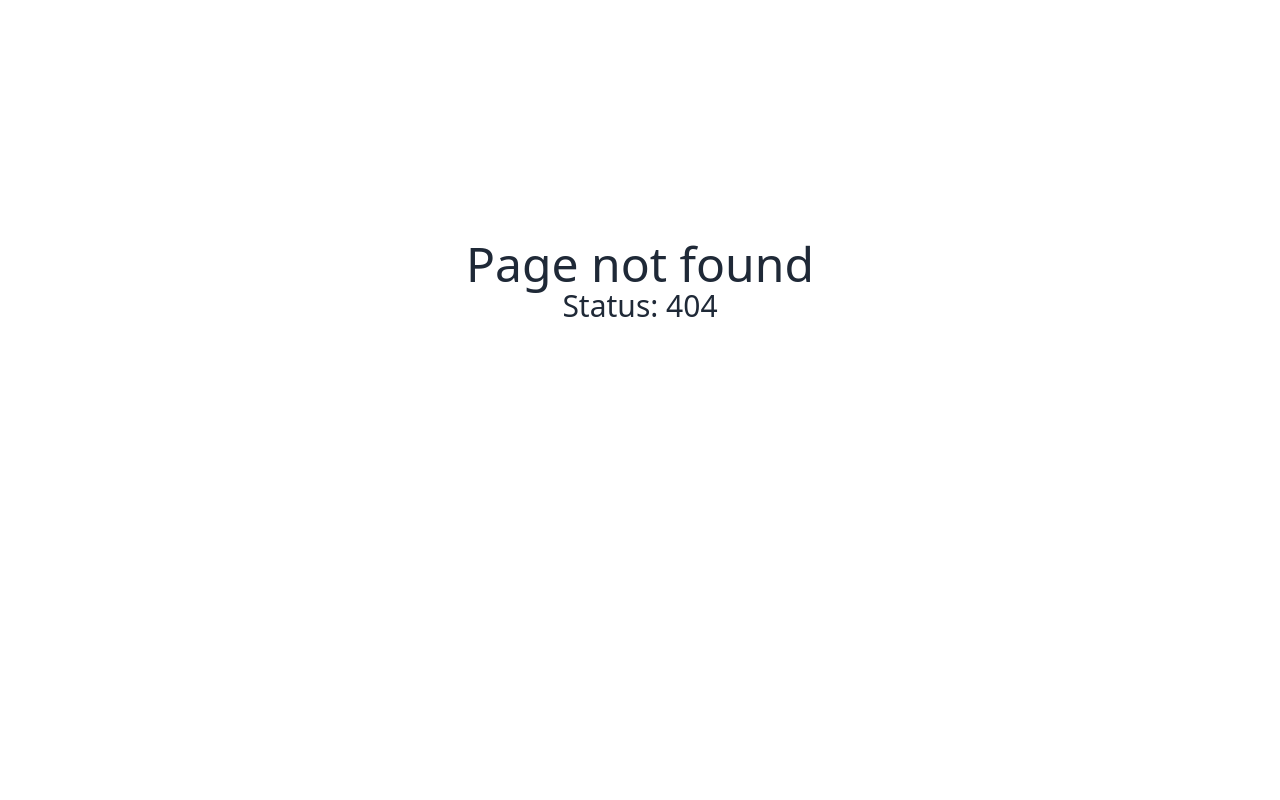
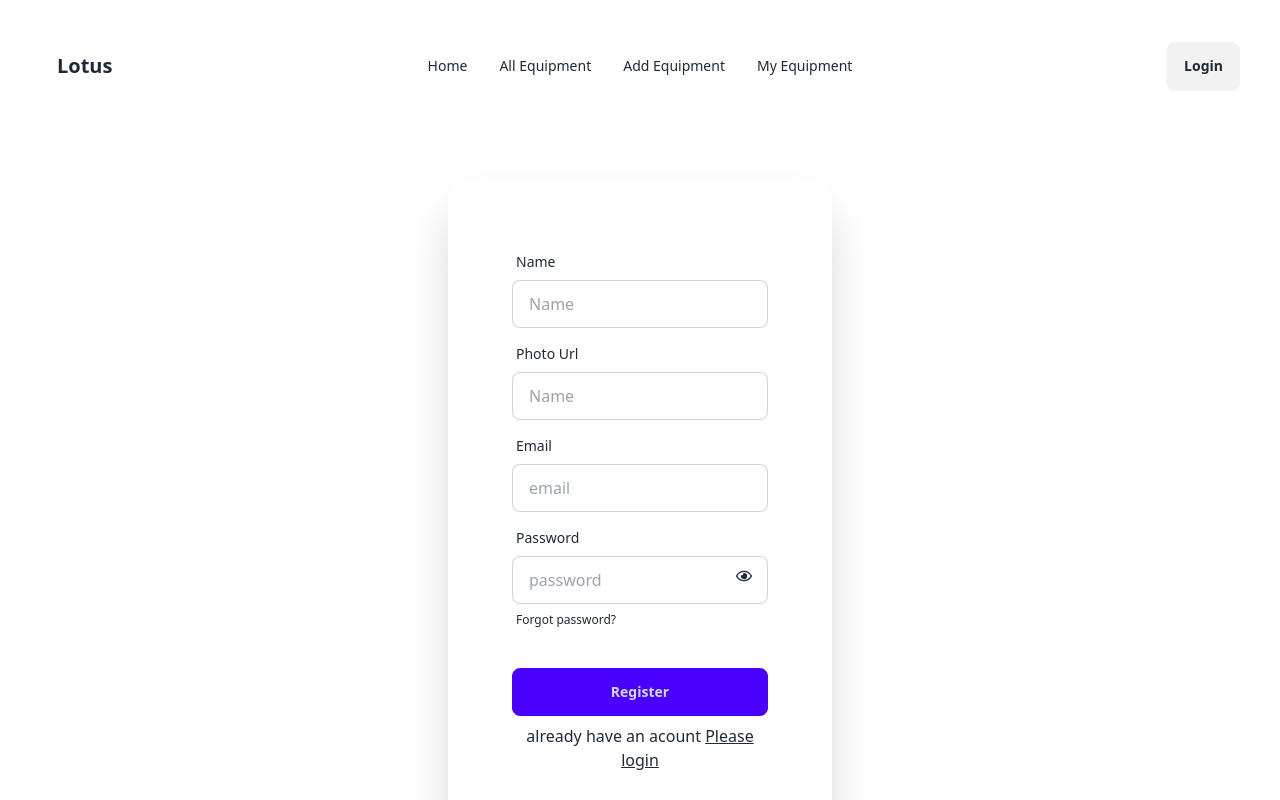
Before and after one commit to mosiur73/a10-client-side-sport-store, a React (Vite) app: page /register in a window 1280 px wide. Before the commit this address had no page. Shown: the top 800 px of the page. Built offline with nearby package versions, Linux system fonts and the light colour scheme.

Commit message:
footer complate

```diff
--- a/package.json
+++ b/package.json
@@ -14,6 +14,7 @@
     "match-sorter": "^8.0.0",
     "react": "^18.3.1",
     "react-dom": "^18.3.1",
+    "react-icons": "^5.4.0",
     "react-router-dom": "^7.0.2",
     "sort-by": "^1.2.0"
   },
--- a/src/Utills/router.jsx
+++ b/src/Utills/router.jsx
@@ -3,6 +3,7 @@ import MainLayout from "../component/MainLayout/MainLayout";
 import Home from "../component/Home/Home";
 import ErrorPage from "../component/ErrorPage/ErrorPage";
 import Login from "../component/Login/Login";
+import SignUp from "../component/SignUp/SignUp";
 
 
 const router=createBrowserRouter([
@@ -18,6 +19,10 @@ const router=createBrowserRouter([
             {
                 path:"/login",
                 element:<Login></Login>
+            },
+            {
+                path:"/register",
+                element:<SignUp></SignUp>
             }
         ]
 
--- a/src/component/Login/Login.jsx
+++ b/src/component/Login/Login.jsx
@@ -1,4 +1,6 @@
 import React from 'react';
+import { FaGoogle } from 'react-icons/fa';
+import { Link } from 'react-router-dom';
 
 const Login = () => {
     const haneleSignIn=e=>{
@@ -36,6 +38,9 @@ const Login = () => {
         <div className="form-control mt-6">
           <button className="btn btn-primary">Login</button>
         </div>
+        <div className="divider divider-accent">Or</div>
+            <button  className='btn btn-outline'><FaGoogle /> Login with google</button>
+            <p>New user have an account <Link className='underline' to="/register">Register</Link></p>
       </form>
     </div>
   </div>
--- a/src/component/SignUp/SignUp.jsx
+++ b/src/component/SignUp/SignUp.jsx
@@ -1,9 +1,69 @@
-import React from 'react';
+import React, { useState } from 'react';
+import { FaEyeSlash, FaRegEye } from 'react-icons/fa';
+import { Link } from 'react-router-dom';
 
 const SignUp = () => {
+    const [showPassword, setShowPassword] = useState(false)
+
+    const handleRegister=e=>{
+        e.preventDefault()
+        const name=e.target.name.value;
+        const photo=e.target.photo.value;
+        const email=e.target.email.value;
+          const password=e.target.password.value;
+          const user={name,photo,email,password}
+          console.log(user)
+    }
     return (
         <div>
-            sign up page
+             <div className="card mx-auto mt-20 bg-base-100 w-full max-w-sm shrink-0 shadow-2xl">
+
+            <form onSubmit={handleRegister} className="card-body">
+              <div className="form-control">
+                <label className="label">
+                  <span className="label-text">Name</span>
+                </label>
+                <input type="text" placeholder="Name" name='name' className="input input-bordered" required />
+              </div>
+              <div className="form-control">
+                <label className="label">
+                  <span className="label-text">Photo Url</span>
+                </label>
+                <input type="text" placeholder="Name" name='photo' className="input input-bordered" required />
+              </div>
+              <div className="form-control">
+                <label className="label">
+                  <span className="label-text">Email</span>
+                </label>
+                <input type="email" name='email' placeholder="email" className="input input-bordered" required />
+              </div>
+              <div className="form-control relative">
+                <label className="label">
+                  <span className="label-text">Password</span>
+                </label>
+                <input type={showPassword ? 'text' : "password"}  name='password' placeholder="password" className="input input-bordered" required />
+                <button
+            onClick={() => setShowPassword(!showPassword)}
+            className=' absolute right-4 top-12'>
+
+            {
+              showPassword ? <FaEyeSlash /> : <FaRegEye />
+            }
+          </button>
+                <label className="label">
+
+                  <a href="#" className="label-text-alt link link-hover">Forgot password?</a>
+                </label>
+              </div>
+
+              <div className="form-control mt-6">
+                <button className="btn btn-primary">Register</button>
+              </div>
+
+
+            <p>already have an acount <Link className='underline' to="/login">Please login</Link></p>
+            </form>
+          </div>
         </div>
     );
 };
```
Also changed, not shown: 1 other file (tests, documents, lock files or other folders).
